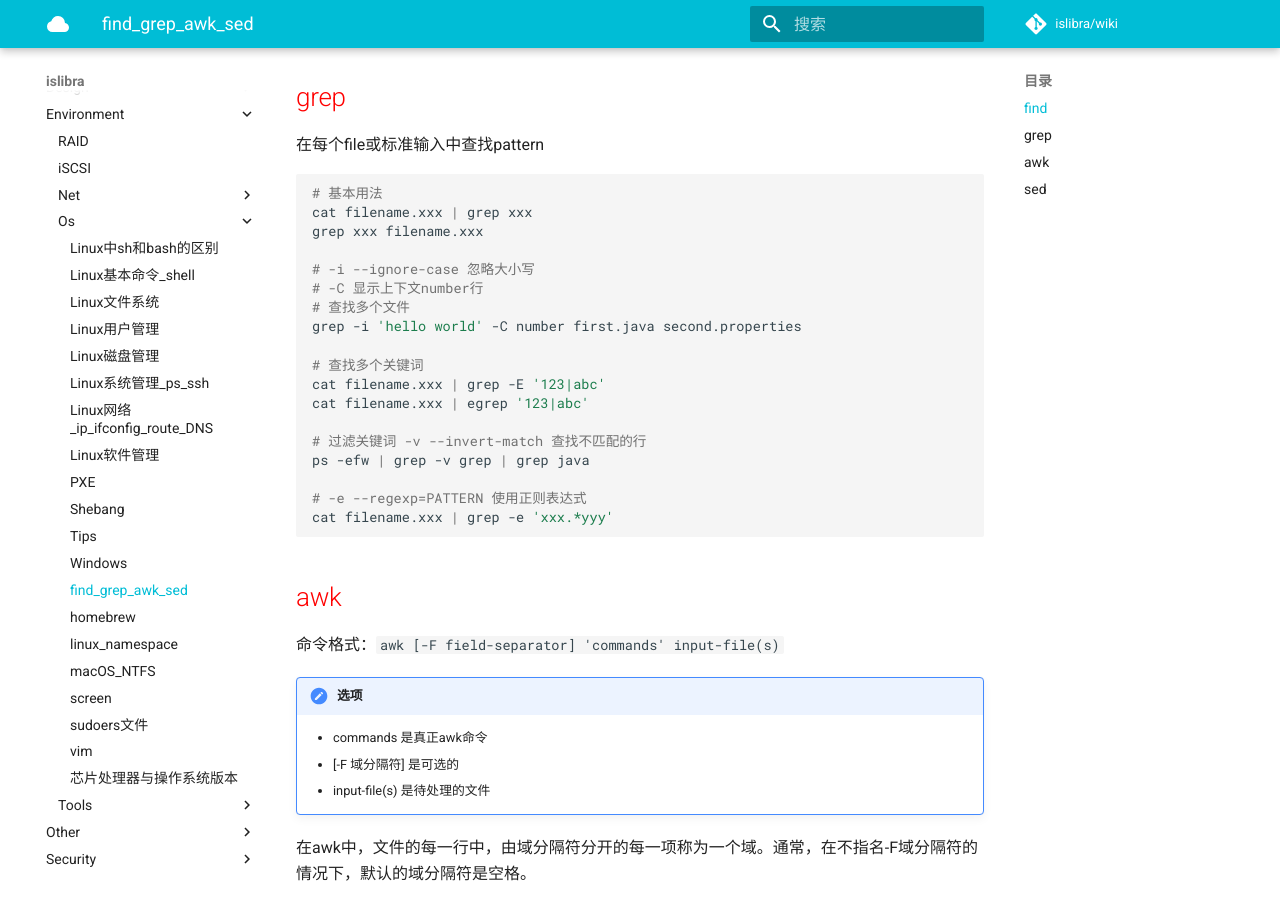
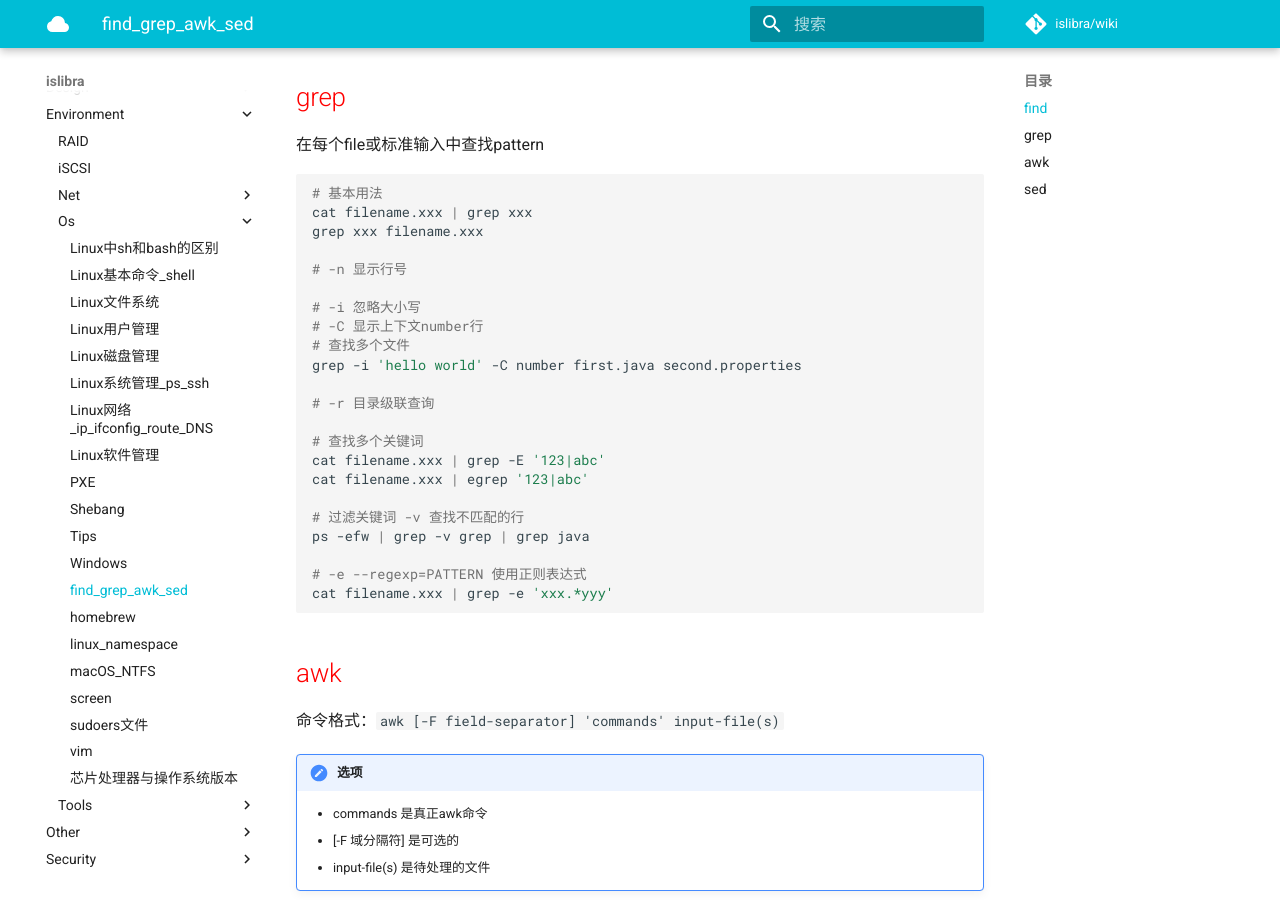
Before and after one commit to islibra/wiki, an MkDocs documentation site: the page built from docs/environment/os/find_grep_awk_sed.md, in a window 1280 px wide and 900 px high, scrolled down 791 px. Built offline with MkDocs 1.6.1 and Material for MkDocs 9.7.7, drawn with Linux system fonts in a browser that asks for light colours; comment, search, counter and statistics services are not loaded.

Commit message:
Update find_grep_awk_sed.md

```diff
--- a/docs/environment/os/find_grep_awk_sed.md
+++ b/docs/environment/os/find_grep_awk_sed.md
@@ -30,16 +30,20 @@
 cat filename.xxx | grep xxx
 grep xxx filename.xxx
 
-# -i --ignore-case 忽略大小写
+# -n 显示行号
+
+# -i 忽略大小写
 # -C 显示上下文number行
 # 查找多个文件
 grep -i 'hello world' -C number first.java second.properties
+
+# -r 目录级联查询
 
 # 查找多个关键词
 cat filename.xxx | grep -E '123|abc'
 cat filename.xxx | egrep '123|abc'
 
-# 过滤关键词 -v --invert-match 查找不匹配的行
+# 过滤关键词 -v 查找不匹配的行
 ps -efw | grep -v grep | grep java
 
 # -e --regexp=PATTERN 使用正则表达式
```
